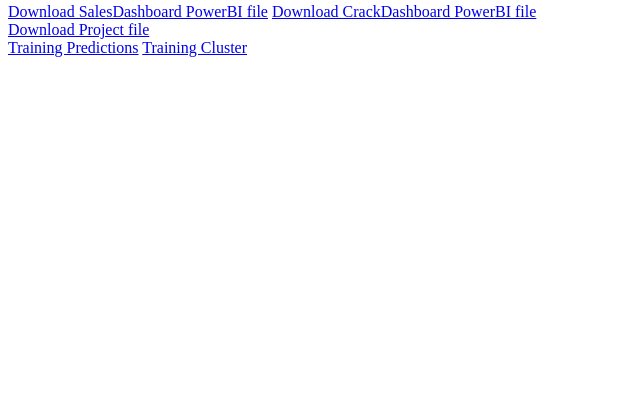
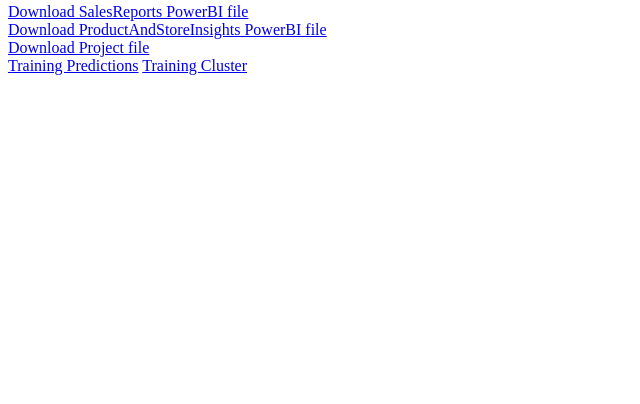
Before and after one commit to Nrojt/United-Outdoors, a Flask app: page / in a window 1280 px wide. Shown: the part 396-800 px from the top of the page, without its empty margins (0-640 px from the left). Run offline with Flask 3, Linux system fonts and the light colour scheme.

Commit message:
Update .pbix names

```diff
--- a/visualization/templates/index.html
+++ b/visualization/templates/index.html
@@ -11,8 +11,8 @@
         <iframe width="560" height="315" src="https://www.youtube-nocookie.com/embed/sL5Mz-H7_w8?si=sPnGZz658D-N0Cfl" title="YouTube video player" frameborder="0" allow="accelerometer; autoplay; clipboard-write; encrypted-media; gyroscope; picture-in-picture; web-share" referrerpolicy="strict-origin-when-cross-origin" allowfullscreen></iframe>
     </div>
     <div>
-        <a href="/download/united_dads.pbix">Download SalesDashboard PowerBI file</a>
-        <a href="/download/uniteddads.pbix">Download CrackDashboard PowerBI file</a>
+        <a href="/download/sales_report.pbix" style="display: block;">Download SalesReports PowerBI file</a>
+        <a href="/download/product_and_store_insights.pbix" style="display: block;">Download ProductAndStoreInsights PowerBI file</a>
     </div>
     <div>
         <a href="https://github.com/Nrojt/United-Outdoors/archive/refs/heads/main.zip">Download Project file</a>
```
Also changed, not shown: 2 other files.
